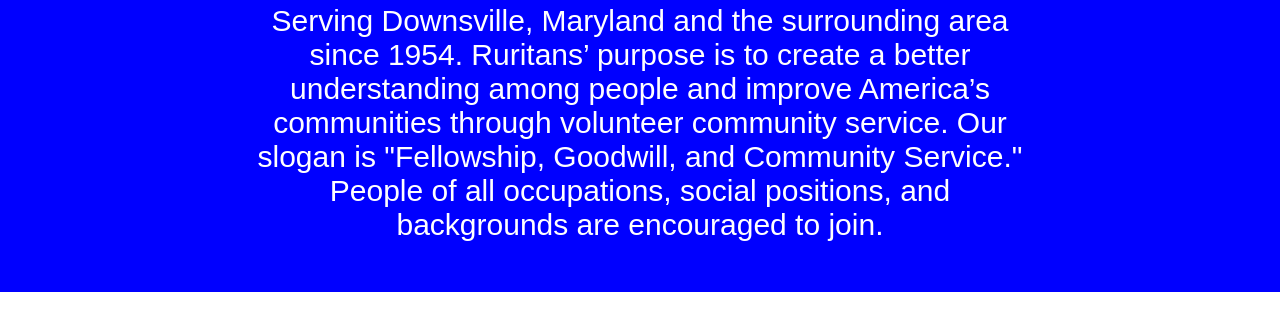
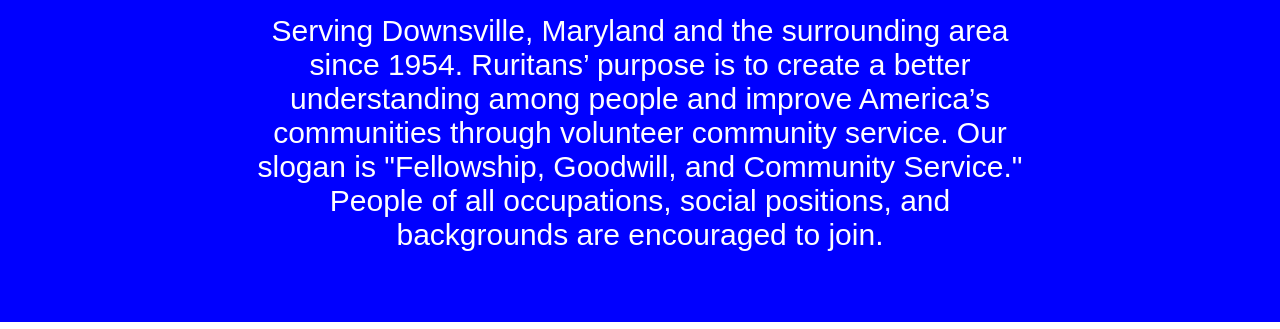
Before and after one commit to lelynkegarise-stack/Downsville-website, a plain HTML site: page index.html in a window 1280 px wide. Shown: the part 560-889 px from the top of the page. Drawn offline with Linux system fonts and the light colour scheme; grey boxes are pictures that could not be loaded.

Commit message:
Update style.css

```diff
--- a/style.css
+++ b/style.css
@@ -212,11 +212,11 @@
 
     display: flex;
     flex-direction: column;
-    justify-content: center;
+    justify-content: flex-start; /* 🔹 change from center */
     align-items: center;
 
     min-height: 80vh;
-    padding: 20px;
+    padding: 40px 20px; /* 🔹 more padding */
 }
 
 .intro h1 {
@@ -225,6 +225,7 @@
 
 .intro p {
     max-width: 800px;
+    margin-top: 20px; /* 🔹 add spacing below the heading/logo */
 }
 .logo1 {
     max-width: 200px;
```
